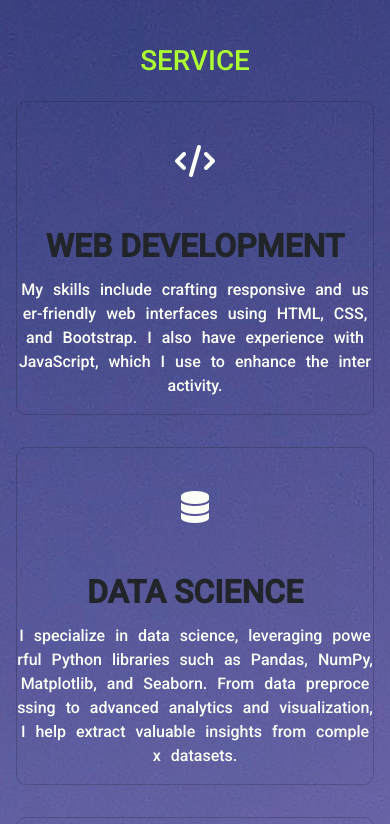
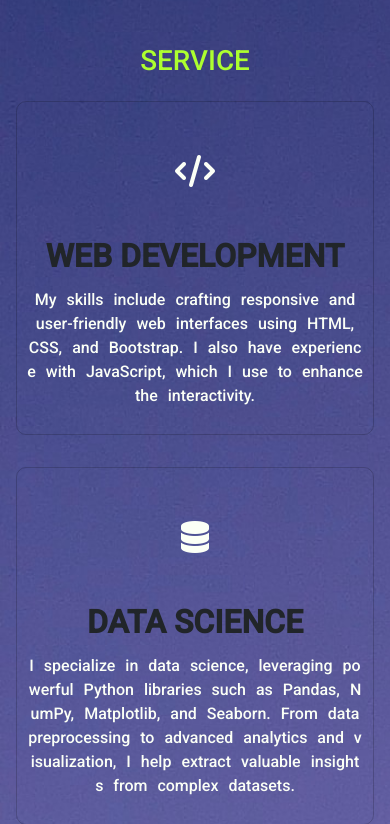
Before and after one commit to minhajsinanvp/portfolio-website, a plain HTML site: page index.html in a window 390 px wide. Shown: the part 1439-2263 px from the top of the page. Drawn offline with nearby package versions, Linux system fonts and the light colour scheme; files whose address does not match are found by name.

Commit message:
changes in mobile version -5

```diff
--- a/css/responsive-css.css
+++ b/css/responsive-css.css
@@ -28,7 +28,7 @@
    .card{
       word-wrap: break-word;
       min-height:fit-content !important;
-      padding: 0 !important;
+      padding: 10px !important;
       margin: 0 !important;
       opacity: 1;
    }
@@ -40,6 +40,13 @@
       word-break: break-all;
       text-align: center !important;
   }
+
+  .card:hover{
+
+   border: 2px solid;
+  color: greenyellow !important;
+   transform: scale(1.05);
+}
 
   .contact{
 
```
